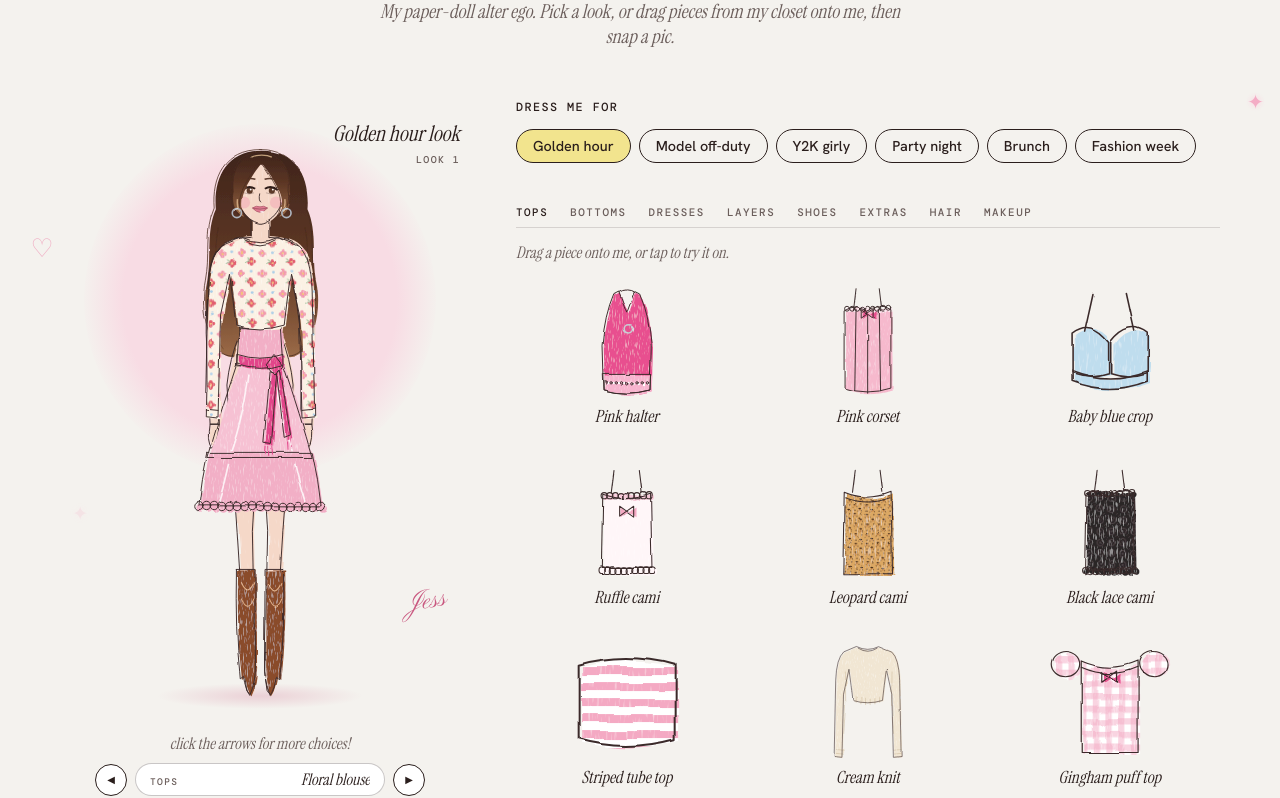
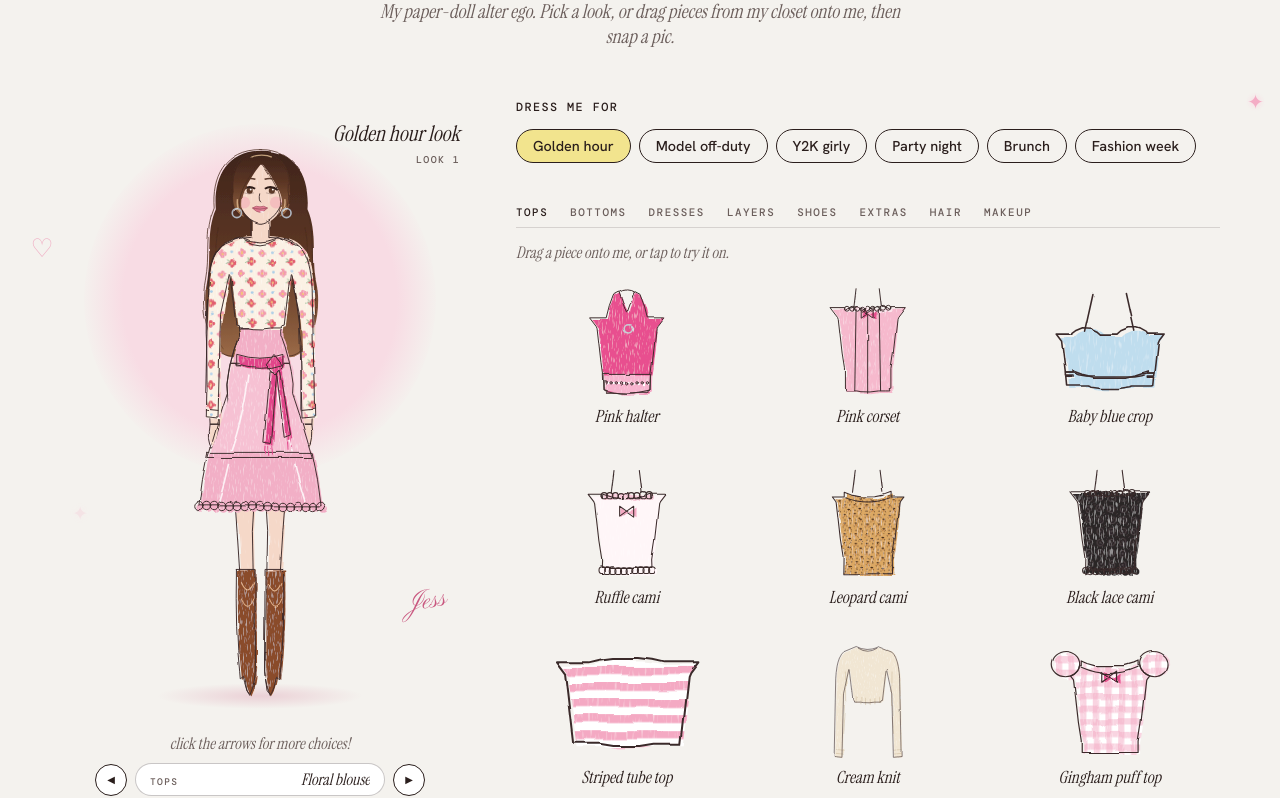
Before and after one commit to jessicakayleyyy/jessica-portfolio1, a Next.js app in the folder 1-code/: page / in a window 1280 px wide. Shown: the part 7004-7802 px from the top of the page. Built offline with nearby package versions, Linux system fonts and the light colour scheme.

Commit message:
Add files via upload

```diff
--- a/1-code/components/collage/wardrobe.ts
+++ b/1-code/components/collage/wardrobe.ts
@@ -301,30 +301,30 @@ export function hairFor(style: HairStyle, colour: HairColour) {
 }
 
 export const WARDROBE: Record<string, Garment> = {
-  halter:{cat:'Tops',name:'Pink halter',svg:`<path fill="#E8508F" d="M94 84 L100 100 L106 84 L110 86 Q117 102 119 126 L118 160 Q100 165 82 160 L81 126 Q83 102 90 86 Z"/><path fill="none" d="M94 84 Q100 80 106 84"/><path fill="#F7B4CE" d="M81.5 148 L118.5 148 L118 160 Q100 165 82 160 Z"/>${row(9,84,4,154.5,.9,'#fff')}<circle cx="100" cy="112" r="3.2" fill="none" style="stroke:#C7CCD3;stroke-width:1.2"/>`},
-  corset:{cat:'Tops',name:'Pink corset',svg:`<path fill="none" d="M89 106 L91 89 M111 106 L109 89"/><path fill="#F6B9CD" d="M82 106 Q91 100 100 106 Q109 100 118 106 L118 166 Q100 172 82 166 Z"/><path fill="none" d="M91 105 L90 168 M100 107 L100 170 M109 105 L110 168"/>${row(9,84,4,104.5,1.9,'#FCE4EC')}<path fill="#E8508F" d="M100 108 l-5 -3.5 0 7 z M100 108 l5 -3.5 0 7 z"/>`},
-  bluecrop:{cat:'Tops',name:'Baby blue crop',svg:`<path fill="none" d="M88 107 L92 89 M112 107 L108 89"/><path fill="#BFDDEE" d="M82 108 Q91 101 99.5 112 L99.5 127 Q91 130 82 127 Z M118 108 Q109 101 100.5 112 L100.5 127 Q109 130 118 127 Z"/><path fill="#BFDDEE" d="M82 126 Q100 133 118 126 L118 131 Q100 138 82 131 Z"/>`},
-  rufflecami:{cat:'Tops',name:'Ruffle cami',svg:`<path fill="none" d="M89 105 L91 89 M111 105 L109 89"/><path fill="#FFF6F8" d="M83 106 Q100 112 117 106 L118 158 L82 158 Z"/>${row(9,84,4,107,2.2,'#F7C9D8')}${row(10,82,4,160,2.4,'#FFF6F8')}<path fill="#F4A9C3" d="M100 118 l-5 -3.5 0 7 z M100 118 l5 -3.5 0 7 z"/>`},
-  leopardcami:{cat:'Tops',name:'Leopard cami',svg:`<path fill="none" d="M89 105 L91 89 M111 105 L109 89"/><path fill="url(#leopard)" d="M83 105 Q100 112 117 105 L118 164 L82 164 Z"/><path fill="none" d="M84 109 Q100 115 116 109"/>`},
-  lacecami:{cat:'Tops',name:'Black lace cami',svg:`<path fill="none" d="M89 105 L91 89 M111 105 L109 89"/><path fill="url(#blacklace)" d="M83 106 Q91 101 100 108 Q109 101 117 106 L118 160 L82 160 Z"/>${row(9,84,4,105.5,2,'#2B2526')}${row(10,82,4,161,2.2,'#2B2526')}`},
-  tube:{cat:'Tops',name:'Striped tube top',svg:`<path fill="url(#pinkstripe)" d="M82 108 Q100 103 118 108 L118 136 Q100 141 82 136 Z"/>`},
-  knit:{cat:'Tops',name:'Cream knit',svg:`<path fill="#F1E6D3" d="M86 89 Q100 96 114 89 L131 96 Q140 104 141 132 L143 230 L133 231 L131 150 L124 118 Q121 140 119 158 Q100 164 81 158 Q79 140 76 118 L69 150 L67 231 L57 230 L59 132 Q60 104 69 96 Z"/><path fill="none" d="M88 91 Q100 99 112 91"/><path fill="none" style="stroke:#CDBB9C;stroke-width:.7" d="M84 152 L84 160 M90 154 L90 162 M96 155 L96 163 M102 155 L102 163 M108 154 L108 162 M114 152 L114 160 M58 220 L68 221 M58 225 L68 226 M132 221 L142 220 M132 226 L142 225 M70 120 Q72 160 68 200 M130 120 Q128 160 132 200"/>`},
-  gingham:{cat:'Tops',name:'Gingham puff top',svg:`<ellipse cx="72" cy="102" rx="9" ry="8" fill="url(#gingham)"/><ellipse cx="128" cy="102" rx="9" ry="8" fill="url(#gingham)"/><path fill="url(#gingham)" d="M82 100 Q100 108 118 100 L118 158 L82 158 Z"/><path fill="none" d="M82 104 Q100 112 118 104"/><path fill="#E8508F" d="M100 110 l-5 -3.5 0 7 z M100 110 l5 -3.5 0 7 z"/>`},
-  bralette:{cat:'Tops',name:'Lace bralette',svg:`<path fill="none" d="M88 106 L90 89 M112 106 L110 89"/><path fill="#fff" d="M83 106 Q92 101 100 110 Q108 101 117 106 L117 128 Q100 132 83 128 Z"/><path fill="none" d="M100 110 L100 130 M86 112 q4 4 8 8 M114 112 q-4 4 -8 8"/>${row(9,84,4,129.5,2,'#fff')}`},
-  floral:{cat:'Tops',name:'Floral blouse',svg:`<path fill="url(#floral)" d="M86 89 Q100 96 114 89 L131 96 Q140 104 141 132 L143 230 L133 231 L131 150 L124 118 Q121 140 119 158 Q100 164 81 158 Q79 140 76 118 L69 150 L67 231 L57 230 L59 132 Q60 104 69 96 Z"/><path fill="none" d="M88 91 Q100 99 112 91 M57 224 L67 225 M133 225 L143 224"/>`},
+  halter:{cat:'Tops',name:'Pink halter',svg:`<path fill="#E8508F" d="M93.8 84.0 L94.2 84.2 L99.8 99.8 L100.4 99.4 L105.8 84.4 L106.4 84.2 L110.2 86.2 L113.4 94.8 L115.8 104.4 L128.6 104.4 L123.4 111.2 L122.8 112.6 L119.8 139.4 L118.6 148.0 L118.2 148.8 L118.0 158.6 L118.0 160.0 L116.6 160.4 L116.4 161.8 L108.6 161.8 L104.8 162.4 L95.4 162.4 L91.6 161.8 L83.6 161.8 L83.4 160.4 L82.0 160.0 L81.8 149.0 L81.4 148.2 L80.2 139.6 L77.2 112.8 L76.6 111.2 L71.4 104.4 L84.2 104.4 L86.6 95.0 L89.6 86.8 L90.2 85.8 Z"/><path fill="none" d="M94 84 Q100 80 106 84"/><path fill="#F7B4CE" d="M81.5 148 L118.5 148 L118 160 Q100 165 82 160 Z"/>${row(9,84,4,154.5,.9,'#fff')}<circle cx="100" cy="112" r="3.2" fill="none" style="stroke:#C7CCD3;stroke-width:1.2"/>`},
+  corset:{cat:'Tops',name:'Pink corset',svg:`<path fill="none" d="M89 106 L91 89 M111 106 L109 89"/><path fill="#F6B9CD" d="M90.0 103.0 L93.6 103.2 L95.8 103.8 L97.6 104.8 L97.8 103.6 L98.2 103.6 L98.0 105.0 L99.8 106.0 L103.6 104.0 L108.0 103.0 L111.6 103.2 L113.8 104.0 L113.8 103.6 L114.2 103.6 L114.2 104.2 L115.2 104.4 L117.4 105.8 L117.8 105.4 L117.8 103.6 L129.2 103.6 L123.4 111.2 L122.8 112.6 L119.8 139.4 L118.0 150.8 L118.0 166.0 L116.6 166.4 L117.2 168.2 L114.0 168.2 L108.4 168.2 L101.8 169.0 L94.8 168.8 L91.6 168.2 L82.8 168.2 L83.4 166.4 L82.0 166.0 L82.0 151.0 L80.2 139.6 L77.2 112.8 L76.6 111.2 L70.8 103.6 L82.2 103.6 L82.2 105.4 L82.6 105.8 L84.2 104.6 L85.6 104.2 L85.8 103.6 L86.8 103.8 Z M101.8 103.6 L102.2 103.6 L102.0 104.6 Z"/><path fill="none" d="M91 105 L90 168 M100 107 L100 170 M109 105 L110 168"/>${row(9,84,4,104.5,1.9,'#FCE4EC')}<path fill="#E8508F" d="M100 108 l-5 -3.5 0 7 z M100 108 l5 -3.5 0 7 z"/>`},
+  bluecrop:{cat:'Tops',name:'Baby blue crop',svg:`<path fill="none" d="M88 107 L92 89 M112 107 L108 89"/><path fill="#BFDDEE" d="M87.0 105.4 L91.4 105.6 L94.4 107.0 L96.0 108.4 L104.0 108.4 L105.8 106.8 L109.2 105.4 L112.8 105.4 L114.8 106.0 L117.6 107.6 L118.0 108.4 L125.6 108.4 L123.4 111.2 L122.8 112.6 L121.2 127.0 L117.6 127.0 L115.4 127.8 L112.0 128.4 L88.2 128.4 L84.6 127.8 L82.6 127.0 L78.8 127.0 L77.0 111.8 L74.4 108.4 L82.0 108.4 L82.0 108.0 L83.6 106.8 Z"/><path fill="#BFDDEE" d="M82.0 126.0 L86.2 127.6 L92.4 129.0 L107.4 129.0 L112.2 128.0 L118.0 126.0 L118.0 127.0 L121.2 127.0 L121.0 128.4 L118.0 128.4 L118.0 129.0 L121.0 129.0 L120.6 133.0 L119.8 133.2 L110.4 133.2 L109.6 133.6 L104.0 134.4 L96.2 134.4 L91.6 133.8 L89.8 133.2 L79.4 133.2 L79.0 129.0 L82.0 129.0 L82.0 128.4 L78.8 128.4 L78.8 127.0 L82.0 127.0 Z"/>`},
+  rufflecami:{cat:'Tops',name:'Ruffle cami',svg:`<path fill="none" d="M89 105 L91 89 M111 105 L109 89"/><path fill="#FFF6F8" d="M72.6 106.0 L82.0 106.0 L81.8 107.6 L82.8 109.0 L83.0 106.0 L90.6 108.2 L93.2 108.6 L94.2 108.2 L94.6 108.8 L97.0 109.0 L97.8 108.2 L98.2 108.2 L98.8 109.0 L101.2 109.0 L101.8 108.2 L102.6 108.8 L105.2 108.8 L105.8 108.2 L106.4 108.6 L108.2 108.4 L112.8 107.4 L116.6 106.0 L117.0 106.0 L117.2 109.0 L118.2 107.6 L118.0 106.0 L127.4 106.0 L123.4 111.2 L122.8 112.6 L119.8 139.2 L117.8 152.4 L118.0 158.0 L82.0 158.0 L82.2 152.4 L80.2 139.6 L77.2 112.8 L76.6 111.2 Z"/>${row(9,84,4,107,2.2,'#F7C9D8')}${row(10,82,4,160,2.4,'#FFF6F8')}<path fill="#F4A9C3" d="M100 118 l-5 -3.5 0 7 z M100 118 l5 -3.5 0 7 z"/>`},
+  leopardcami:{cat:'Tops',name:'Leopard cami',svg:`<path fill="none" d="M89 105 L91 89 M111 105 L109 89"/><path fill="url(#leopard)" d="M83.0 105.0 L89.0 107.2 L95.6 108.4 L105.8 108.2 L110.8 107.2 L117.0 105.0 L117.0 108.4 L125.6 108.4 L123.4 111.2 L122.8 112.6 L119.8 139.4 L117.8 152.4 L118.0 161.6 L118.0 164.0 L82.0 164.0 L82.2 152.4 L80.2 139.6 L77.2 112.8 L77.0 111.8 L74.4 108.4 L83.0 108.4 Z"/><path fill="none" d="M84 109 Q100 115 116 109"/>`},
+  lacecami:{cat:'Tops',name:'Black lace cami',svg:`<path fill="none" d="M89 105 L91 89 M111 105 L109 89"/><path fill="url(#blacklace)" d="M88.2 104.0 L91.6 104.0 L93.4 104.6 L94.2 104.4 L94.0 104.8 L95.6 105.2 L97.4 106.4 L98.2 106.2 L98.4 107.0 L99.0 107.4 L101.0 107.4 L101.8 106.2 L102.6 106.4 L104.8 105.0 L106.0 104.8 L105.8 104.4 L106.4 104.6 L108.4 104.0 L111.6 104.0 L113.6 104.6 L114.2 104.4 L114.2 104.8 L117.0 106.0 L117.0 107.2 L118.0 106.2 L117.8 104.4 L128.6 104.4 L123.4 111.2 L122.8 112.6 L119.8 139.4 L117.8 152.4 L118.0 160.0 L116.4 160.0 L82.0 160.0 L82.2 152.4 L80.2 139.6 L77.2 112.8 L76.6 111.2 L71.4 104.4 L82.2 104.4 L82.0 106.2 L83.0 107.2 L83.2 105.8 L85.8 104.8 L85.8 104.4 L86.4 104.6 Z"/>${row(9,84,4,105.5,2,'#2B2526')}${row(10,82,4,161,2.2,'#2B2526')}`},
+  tube:{cat:'Tops',name:'Striped tube top',svg:`<path fill="url(#pinkstripe)" d="M95.2 105.6 L104.6 105.6 L109.8 106.2 L114.2 107.2 L126.4 107.2 L123.4 111.2 L122.8 112.6 L120.0 137.6 L110.0 137.6 L104.8 138.4 L95.4 138.4 L90.2 137.6 L80.0 137.6 L77.0 111.8 L73.6 107.2 L85.8 107.2 L90.0 106.2 Z"/>`},
+  knit:{cat:'Tops',name:'Cream knit',svg:`<path fill="#F1E6D3" d="M85.8 89.0 L91.6 91.4 L99.2 92.6 L105.8 92.0 L110.6 90.6 L114.2 89.0 L115.0 89.6 L131.0 96.0 L133.6 98.8 L135.8 102.6 L138.0 108.6 L139.4 114.8 L140.4 122.0 L141.0 130.2 L143.0 230.0 L133.0 231.0 L131.0 149.6 L124.2 118.4 L123.8 118.4 L122.6 127.4 L119.0 158.0 L117.2 158.4 L116.8 158.8 L116.8 160.2 L109.0 160.2 L102.0 161.0 L94.6 160.8 L91.2 160.2 L83.2 160.2 L83.0 158.4 L81.0 158.0 L77.2 126.0 L76.2 118.6 L75.8 118.2 L69.0 149.4 L67.0 231.0 L57.0 230.0 L59.0 130.4 L59.6 122.2 L60.8 113.8 L62.0 108.8 L63.8 103.6 L66.6 98.6 L69.2 95.8 Z"/><path fill="none" d="M88 91 Q100 99 112 91"/><path fill="none" style="stroke:#CDBB9C;stroke-width:.7" d="M84 152 L84 160 M90 154 L90 162 M96 155 L96 163 M102 155 L102 163 M108 154 L108 162 M114 152 L114 160 M58 220 L68 221 M58 225 L68 226 M132 221 L142 220 M132 226 L142 225 M70 120 Q72 160 68 200 M130 120 Q128 160 132 200"/>`},
+  gingham:{cat:'Tops',name:'Gingham puff top',svg:`<ellipse cx="72" cy="102" rx="9" ry="8" fill="url(#gingham)"/><ellipse cx="128" cy="102" rx="9" ry="8" fill="url(#gingham)"/><path fill="url(#gingham)" d="M82.0 100.0 L85.6 101.6 L90.4 103.0 L109.4 103.0 L115.4 101.2 L118.0 100.0 L118.0 103.0 L119.2 103.2 L119.2 104.0 L120.2 106.2 L122.4 108.4 L124.8 109.4 L123.0 111.8 L122.8 112.6 L119.8 139.4 L118.0 150.8 L118.0 155.0 L118.0 158.0 L82.0 158.0 L82.0 151.0 L80.2 139.6 L77.2 112.8 L77.0 111.8 L75.2 109.6 L77.6 108.4 L79.8 106.2 L80.6 104.6 L80.8 103.2 L82.0 103.0 Z"/><path fill="none" d="M82 104 Q100 112 118 104"/><path fill="#E8508F" d="M100 110 l-5 -3.5 0 7 z M100 110 l5 -3.5 0 7 z"/>`},
+  bralette:{cat:'Tops',name:'Lace bralette',svg:`<path fill="none" d="M88 106 L90 89 M112 106 L110 89"/><path fill="#fff" d="M88.2 104.2 L90.2 104.2 L93.0 104.8 L95.8 106.2 L97.4 107.6 L102.6 107.6 L103.6 106.6 L106.4 105.0 L109.6 104.2 L113.0 104.4 L115.0 105.0 L117.0 106.0 L117.0 107.6 L126.2 107.6 L123.4 111.2 L122.8 112.6 L121.0 129.8 L118.0 130.0 L118.0 128.8 L117.2 127.8 L114.6 128.4 L114.2 128.8 L113.8 128.6 L106.0 129.8 L97.6 130.0 L91.8 129.6 L86.6 128.6 L85.8 128.8 L85.6 128.4 L82.8 127.8 L82.0 128.8 L82.0 130.0 L79.0 130.0 L77.0 111.8 L73.8 107.6 L83.0 107.6 L83.2 105.8 L86.0 104.6 Z"/><path fill="none" d="M100 110 L100 130 M86 112 q4 4 8 8 M114 112 q-4 4 -8 8"/>${row(9,84,4,129.5,2,'#fff')}`},
+  floral:{cat:'Tops',name:'Floral blouse',svg:`<path fill="url(#floral)" d="M85.8 89.0 L91.6 91.4 L99.2 92.6 L105.8 92.0 L110.6 90.6 L114.2 89.0 L115.0 89.6 L131.0 96.0 L133.6 98.8 L135.8 102.6 L138.0 108.6 L139.4 114.8 L140.4 122.0 L141.0 130.2 L143.0 230.0 L133.0 231.0 L131.0 149.6 L124.2 118.4 L123.8 118.4 L122.6 127.4 L119.0 158.0 L117.2 158.4 L116.8 158.8 L116.8 160.2 L109.0 160.2 L102.0 161.0 L94.6 160.8 L91.2 160.2 L83.2 160.2 L83.0 158.4 L81.0 158.0 L77.2 126.0 L76.2 118.6 L75.8 118.2 L69.0 149.4 L67.0 231.0 L57.0 230.0 L59.0 130.4 L59.6 122.2 L60.8 113.8 L62.0 108.8 L63.8 103.6 L66.6 98.6 L69.2 95.8 Z"/><path fill="none" d="M88 91 Q100 99 112 91 M57 224 L67 225 M133 225 L143 224"/>`},
   tee:{cat:'Tops',name:'Baby tee',svg:`<path fill="#F7BCCF" d="M86 89 Q100 97 114 89 L130 97 L139 121 L127 125 L123 116 Q120 142 118 168 L82 168 Q80 142 77 116 L73 125 L61 121 L70 97 Z"/><path fill="none" d="M88 91 Q100 99 112 91"/><path fill="#E9649E" style="stroke:none" d="M100 127 c-2 -3 -6 -1 -4 2 l4 4 4 -4 c2 -3 -2 -5 -4 -2z"/>`},
-  lowrise:{cat:'Bottoms',name:'Low-rise flares',svg:`<path fill="#7F9DBF" d="M79 186 Q100 192 121 186 L126 206 Q128 300 138 434 L108 434 L101 242 L99 242 L92 434 L62 434 Q72 300 74 206 Z"/><path fill="none" d="M100 192 L100 240 M84 196 Q90 202 97 200 M116 196 Q110 202 103 200"/><path fill="none" style="stroke:#B9CBE0;stroke-width:1" d="M84 300 Q82 360 76 420 M116 300 Q118 360 124 420"/>`},
-  dotmini:{cat:'Bottoms',name:'Polka-dot ruffle mini',svg:`<path fill="url(#hotdots)" d="M79 182 Q100 188 121 182 L126 206 L74 206 Z"/><path fill="url(#hotdots)" d="M74 204 L126 204 Q133 216 136 228 L64 228 Q67 216 74 204 Z"/>${row(13,64,6,228.5,3,'#E8508F')}`},
-  sweats:{cat:'Bottoms',name:'Grey sweats',svg:`<path fill="#BDBABC" d="M81 178 Q100 184 119 178 L127 210 Q133 330 129 426 Q120 432 108 430 L102 244 L98 244 L92 430 Q80 432 71 426 Q67 330 73 210 Z"/><path fill="#F4A9C3" d="M81 178 Q100 184 119 178 L120 186 Q100 192 80 186 Z"/><path fill="none" d="M97 186 L95 200 M103 186 L105 200 M71 414 Q82 420 92 416 M108 416 Q118 420 129 414"/>`},
-  denim:{cat:'Bottoms',name:'Denim bow midi',svg:`<path fill="#8FA6C0" d="M79 186 Q100 192 121 186 L132 300 Q100 307 68 300 Z"/><path fill="none" d="M100 192 L100 300 M80 196 Q100 202 120 196 M110 238 L104 264 M114 238 L120 264"/><path fill="#7A92AE" d="M112 236 Q122 226 128 234 Q122 242 112 236 Z M112 236 Q102 226 96 234 Q102 242 112 236 Z"/>`},
-  petticoat:{cat:'Bottoms',name:'Tulle petticoat',svg:`<path fill="#F2AFC6" d="M84 160 L116 160 L118 190 L82 190 Z"/><path fill="#F6C1D3" d="M82 188 L118 188 Q132 230 141 262 L59 262 Q68 230 82 188 Z"/><path fill="#F2AFC6" d="M59 258 L141 258 Q146 280 148 300 L52 300 Q54 280 59 258 Z"/>${row(17,52,6,300.5,3.3,'#F2AFC6')}<path fill="none" style="stroke:#fff;stroke-opacity:.8;stroke-width:1.3" d="M90 196 Q86 228 76 256 M110 196 Q114 228 124 256 M74 266 Q70 284 66 296 M126 266 Q130 284 134 296"/>`},
+  lowrise:{cat:'Bottoms',name:'Low-rise flares',svg:`<path fill="#7F9DBF" d="M77 186 Q100 192 123 186 L126.8 206 Q128.5 300 138 434 L102.6 434 Q101.8 330 101 236 L99 236 Q98.2 330 97.4 434 L62 434 Q71.5 300 73.2 206 Z"/><path fill="none" d="M100 192 L100 240 M84 196 Q90 202 97 200 M116 196 Q110 202 103 200"/><path fill="none" style="stroke:#B9CBE0;stroke-width:1" d="M84 300 Q82 360 76 420 M116 300 Q118 360 124 420"/>`},
+  dotmini:{cat:'Bottoms',name:'Polka-dot ruffle mini',svg:`<path fill="url(#hotdots)" d="M79.0 182.0 L84.0 183.4 L89.6 184.4 L110.2 184.4 L121.0 182.0 L121.4 184.4 L122.4 184.4 L122.8 185.8 L124.6 194.4 L125.8 202.6 L125.6 204.6 L126.0 206.0 L123.4 206.0 L74.0 206.0 L74.4 204.8 L74.4 201.0 L76.2 190.4 L77.6 184.4 L78.6 184.4 Z"/><path fill="url(#hotdots)" d="M74 204 L126 204 Q133 216 136 228 L64 228 Q67 216 74 204 Z"/>${row(13,64,6,228.5,3,'#E8508F')}`},
+  sweats:{cat:'Bottoms',name:'Grey sweats',svg:`<path fill="#BDBABC" d="M78 178 Q100 184 122 178 L127.4 210 Q133 330 129 426 Q118 432 102.8 430 Q102 330 101 238 L99 238 Q98 330 97.2 430 Q82 432 71 426 Q67 330 72.6 210 Z"/><path fill="#F4A9C3" d="M78 178 Q100 184 122 178 L122.8 186 Q100 192 77.2 186 Z"/><path fill="none" d="M97 186 L95 200 M103 186 L105 200 M71 414 Q84 420 97.3 416 M102.7 416 Q116 420 129 414"/>`},
+  denim:{cat:'Bottoms',name:'Denim bow midi',svg:`<path fill="#8FA6C0" d="M79.0 186.0 L84.0 187.4 L91.6 188.6 L108.4 188.6 L115.8 187.4 L121.0 186.0 L121.2 188.6 L123.4 188.6 L126.0 204.2 L124.6 224.6 L132.0 300.0 L122.0 301.8 L119.2 302.2 L119.2 303.0 L110.4 303.0 L107.0 303.4 L80.8 303.0 L80.8 302.2 L80.0 302.0 L76.0 301.6 L68.0 300.0 L75.4 224.6 L74.0 204.4 L76.6 188.6 L78.8 188.6 Z"/><path fill="none" d="M100 192 L100 300 M80 196 Q100 202 120 196 M110 238 L104 264 M114 238 L120 264"/><path fill="#7A92AE" d="M112 236 Q122 226 128 234 Q122 242 112 236 Z M112 236 Q102 226 96 234 Q102 242 112 236 Z"/>`},
+  petticoat:{cat:'Bottoms',name:'Tulle petticoat',svg:`<path fill="#F2AFC6" d="M83.2 160.0 L116.8 160.0 L116.2 162.8 L116.4 166.4 L117.2 167.8 L119.8 175.2 L123.2 187.6 L123.2 188.0 L117.8 188.0 L118.0 190.0 L116.8 190.0 L82.0 190.0 L82.2 188.0 L76.8 188.0 L80.0 176.0 L83.6 166.4 L83.8 163.0 Z"/><path fill="#F6C1D3" d="M76.8 188.0 L123.2 188.0 L124.6 194.4 L126.0 204.2 L125.6 211.6 L131.4 229.2 L141.0 261.6 L141.0 262.0 L123.2 262.0 L59.0 262.0 L66.8 235.2 L74.4 211.6 L74.0 204.4 L75.4 194.6 Z"/><path fill="#F2AFC6" d="M59 258 L141 258 Q146 280 148 300 L52 300 Q54 280 59 258 Z"/>${row(17,52,6,300.5,3.3,'#F2AFC6')}<path fill="none" style="stroke:#fff;stroke-opacity:.8;stroke-width:1.3" d="M90 196 Q86 228 76 256 M110 196 Q114 228 124 256 M74 266 Q70 284 66 296 M126 266 Q130 284 134 296"/>`},
   tulle:{cat:'Bottoms',name:'White tulle skirt',svg:`<path fill="#fff" d="M83 163 L117 163 L118 172 L82 172 Z"/><path fill="#FBF8F6" d="M82 171 L118 171 Q128 196 132 214 L68 214 Q72 196 82 171 Z"/><path fill="#fff" d="M68 210 L132 210 Q137 228 139 242 L61 242 Q63 228 68 210 Z"/>${row(14,62,6,242.5,3,'#fff')}`},
-  poodle:{cat:'Bottoms',name:'Poodle skirt',svg:`<path fill="#F5A9C6" d="M83 165 L117 165 L131 262 L69 262 Z"/><path fill="none" d="M83 172 L117 172"/><path fill="#2B2526" style="stroke:none" d="M106 222 q4 -6 8 -2 q3 -5 6 0 l-2 12 q2 4 -2 6 l-1 6 h-2 l1 -7 q-6 1 -8 -3 l-2 9 h-2 l2 -11 q-3 -4 2 -10z"/><path fill="none" style="stroke:#2B2526;stroke-width:.8" d="M114 220 Q120 200 112 186"/>`},
-  ruffle:{cat:'Dresses',name:'Pink ruffle dress',svg:`<path fill="none" d="M88 104 L90 89 M112 104 L110 89"/><path fill="#F8CFDC" d="M84 104 Q100 99 116 104 L117 150 L83 150 Z"/><path fill="#F7C3D3" d="M83 148 L117 148 L123 198 L77 198 Z"/><path fill="#F8CFDC" d="M77 194 L123 194 L131 246 L69 246 Z"/><path fill="#F7C3D3" d="M69 242 L131 242 L139 292 L61 292 Z"/>${row(8,79,6,198.5,3.2,'#F7C3D3')}${row(11,70,6,246.5,3.3,'#F8CFDC')}${row(14,61,6,292.5,3.4,'#F7C3D3')}<path fill="#E8508F" d="M100 106 l-5 -3.5 0 7 z M100 106 l5 -3.5 0 7 z"/>`},
-  beaded:{cat:'Dresses',name:'Beaded babydoll',svg:`<path fill="none" d="M88 104 L90 89 M112 104 L110 89"/><path fill="url(#beads)" d="M84 104 Q100 99 116 104 L117 136 Q124 180 130 224 L70 224 Q76 180 83 136 Z"/><path fill="none" d="M83 136 Q100 141 117 136"/><path fill="#F7C9D8" d="M70 222 Q74 232 78 224 Q82 234 86 224 Q90 234 94 224 Q98 234 102 224 Q106 234 110 224 Q114 234 118 224 Q122 234 126 224 Q130 232 130 222 Z"/><path fill="#F4A9C3" d="M90 92 l-4 -3 0 6 z M90 92 l4 -3 0 6 z M110 92 l-4 -3 0 6 z M110 92 l4 -3 0 6 z"/>`},
-  mintdot:{cat:'Dresses',name:'Mint dot mini',svg:`<path fill="url(#mintdots)" d="M83 106 Q100 100 117 106 L118 160 Q124 186 128 212 L72 212 Q76 186 82 160 Z"/>${row(12,67,6,220,3.2,'#D8EBDD')}${row(11,70,6,214,3.4,'#FBF7EC')}<path fill="#fff" d="M92 106 Q96 100 100 106 Q96 112 92 106 Z"/>`},
-  corsetdress:{cat:'Dresses',name:'Corset tulle dress',svg:`<path fill="none" d="M89 106 L91 89 M111 106 L109 89"/><path fill="#F7D2DE" d="M80 166 L120 166 L134 250 L124 238 L118 258 L108 242 L100 262 L92 242 L82 258 L76 238 L66 250 Z"/><path fill="#F4AFC6" d="M82 106 Q91 100 100 106 Q109 100 118 106 L119 170 Q100 176 81 170 Z"/><path fill="none" d="M91 105 L90 172 M100 107 L100 174 M109 105 L110 172"/>`},
-  gown:{cat:'Dresses',name:'Black lace slip',svg:`<path fill="none" d="M88 104 L90 89 M112 104 L110 89"/><path fill="url(#blacklace)" d="M85 104 Q100 98 115 104 L117 165 Q122 190 126 210 L139 437 L61 437 L74 210 Q78 190 83 165 Z"/>${row(9,84,4,103,2.1,'#2B2526')}${row(14,61,6,437.5,3.2,'#2B2526')}<path fill="none" style="stroke:#fff;stroke-opacity:.18;stroke-width:2.4" d="M95 120 Q93 260 82 428 M110 140 Q114 280 122 428"/>`},
+  poodle:{cat:'Bottoms',name:'Poodle skirt',svg:`<path fill="#F5A9C6" d="M83.0 165.0 L117.0 165.0 L117.6 169.4 L119.8 175.2 L122.8 185.8 L125.4 199.4 L126.0 206.0 L125.0 221.2 L131.0 261.4 L131.0 262.0 L117.0 262.0 L69.0 262.0 L75.0 221.4 L74.0 206.2 L74.8 198.2 L77.2 186.0 L80.0 176.0 L82.4 169.6 Z"/><path fill="none" d="M83 172 L117 172"/><path fill="#2B2526" style="stroke:none" d="M106 222 q4 -6 8 -2 q3 -5 6 0 l-2 12 q2 4 -2 6 l-1 6 h-2 l1 -7 q-6 1 -8 -3 l-2 9 h-2 l2 -11 q-3 -4 2 -10z"/><path fill="none" style="stroke:#2B2526;stroke-width:.8" d="M114 220 Q120 200 112 186"/>`},
+  ruffle:{cat:'Dresses',name:'Pink ruffle dress',svg:`<path fill="none" d="M88 104 L90 89 M112 104 L110 89"/><path fill="#F8CFDC" d="M95.8 101.6 L105.8 101.8 L111.8 102.8 L115.4 104.0 L128.8 104.0 L123.4 111.2 L122.8 112.6 L121.6 125.0 L118.4 149.0 L117.0 149.0 L117.0 150.0 L104.2 150.0 L83.0 150.0 L83.0 149.2 L81.6 149.2 L78.4 125.2 L77.0 111.8 L71.2 104.4 L71.2 104.0 L84.4 104.0 L88.0 102.8 Z"/><path fill="#F7C3D3" d="M83.0 148.0 L117.0 148.0 L117.0 149.0 L118.4 149.0 L117.6 154.0 L120.4 177.4 L122.8 185.8 L124.4 194.0 L122.6 194.0 L123.0 198.0 L116.8 198.0 L77.0 198.0 L77.6 194.0 L75.6 194.0 L75.6 193.6 L77.2 186.0 L79.6 177.4 L82.4 154.2 L81.6 149.2 L83.0 149.2 Z"/><path fill="#F8CFDC" d="M75.6 194.0 L124.4 194.0 L126.0 204.2 L125.6 211.6 L131.0 245.4 L131.0 246.0 L124.4 246.0 L69.0 246.0 L74.4 211.8 L74.0 204.4 Z M76.6 196.6 L75.8 197.8 L76.0 199.8 Z M123.6 196.6 L123.4 197.4 L124.0 200.0 L124.2 197.8 Z"/><path fill="#F7C3D3" d="M69 242 L131 242 L139 292 L61 292 Z"/>${row(8,79,6,198.5,3.2,'#F7C3D3')}${row(11,70,6,246.5,3.3,'#F8CFDC')}${row(14,61,6,292.5,3.4,'#F7C3D3')}<path fill="#E8508F" d="M100 106 l-5 -3.5 0 7 z M100 106 l5 -3.5 0 7 z"/>`},
+  beaded:{cat:'Dresses',name:'Beaded babydoll',svg:`<path fill="none" d="M88 104 L90 89 M112 104 L110 89"/><path fill="url(#beads)" d="M95.8 101.6 L105.8 101.8 L111.8 102.8 L115.4 104.0 L128.8 104.0 L123.4 111.2 L122.8 112.6 L121.6 125.0 L118.6 147.0 L124.4 183.8 L130.0 224.0 L104.2 224.0 L70.0 224.0 L76.0 181.2 L81.4 147.2 L78.4 125.2 L77.0 111.8 L71.2 104.0 L84.4 104.0 L88.0 102.8 Z"/><path fill="none" d="M83 136 Q100 141 117 136"/><path fill="#F7C9D8" d="M70.0 222.0 L130.0 222.0 L129.8 226.0 L129.0 227.6 L128.2 227.4 L127.4 226.6 L126.2 224.2 L125.8 224.2 L124.6 227.0 L123.4 228.4 L122.6 229.0 L121.6 229.0 L120.8 228.6 L119.8 227.2 L116.2 227.2 L115.0 228.8 L113.6 229.0 L112.8 228.6 L111.8 227.2 L108.2 227.2 L107.0 228.8 L105.6 229.0 L104.8 228.6 L103.8 227.2 L100.2 227.2 L99.0 228.8 L97.6 229.0 L96.8 228.6 L95.8 227.2 L92.2 227.2 L91.0 228.8 L89.6 229.0 L88.8 228.6 L87.8 227.2 L84.2 227.2 L83.0 228.8 L81.6 229.0 L80.8 228.6 L79.8 227.2 L75.4 227.2 L74.8 227.6 L73.2 227.2 L71.2 224.8 Z"/><path fill="#F4A9C3" d="M90 92 l-4 -3 0 6 z M90 92 l4 -3 0 6 z M110 92 l-4 -3 0 6 z M110 92 l4 -3 0 6 z"/>`},
+  mintdot:{cat:'Dresses',name:'Mint dot mini',svg:`<path fill="url(#mintdots)" d="M98.2 103.0 L107.8 103.6 L112.6 104.6 L114.6 105.4 L127.8 105.4 L123.4 111.2 L122.8 112.6 L119.8 139.4 L117.8 152.4 L117.8 155.8 L118.0 160.4 L123.6 186.0 L128.0 212.0 L101.8 212.0 L72.0 212.0 L76.4 186.2 L82.0 160.6 L82.2 156.0 L82.2 152.4 L80.2 139.6 L77.2 112.8 L76.6 111.2 L72.2 105.4 L85.2 105.4 L90.8 103.8 Z"/>${row(12,67,6,220,3.2,'#D8EBDD')}${row(11,70,6,214,3.4,'#FBF7EC')}<path fill="#fff" d="M92 106 Q96 100 100 106 Q96 112 92 106 Z"/>`},
+  corsetdress:{cat:'Dresses',name:'Corset tulle dress',svg:`<path fill="none" d="M89 106 L91 89 M111 106 L109 89"/><path fill="#F7D2DE" d="M80.0 166.0 L120.0 166.0 L120.2 166.6 L134.0 249.8 L124.2 238.4 L124.2 238.0 L123.6 238.8 L123.0 248.8 L120.6 248.8 L118.0 257.8 L112.4 248.8 L107.0 248.8 L105.2 248.8 L100.0 261.8 L94.8 248.8 L87.6 248.8 L82.0 257.8 L79.4 249.0 L77.0 248.8 L76.4 239.0 L76.0 238.0 L66.0 249.8 Z"/><path fill="#F4AFC6" d="M90.0 103.0 L95.2 103.6 L98.4 105.2 L101.6 105.2 L103.6 104.0 L108.0 103.0 L113.2 103.6 L116.4 105.2 L128.0 105.2 L123.4 111.2 L122.8 112.6 L121.6 125.0 L118.6 146.6 L119.0 170.0 L111.2 172.0 L102.0 173.0 L94.6 172.8 L85.8 171.4 L81.0 170.0 L81.4 146.8 L78.4 125.2 L77.2 112.8 L76.6 111.2 L72.0 105.2 L83.6 105.2 L85.6 104.0 Z"/><path fill="none" d="M91 105 L90 172 M100 107 L100 174 M109 105 L110 172"/>`},
+  gown:{cat:'Dresses',name:'Black lace slip',svg:`<path fill="none" d="M88 104 L90 89 M112 104 L110 89"/><path fill="url(#blacklace)" d="M98.4 101.0 L104.2 101.2 L111.2 102.6 L115.0 104.0 L115.0 106.2 L127.2 106.2 L123.4 111.2 L122.8 112.6 L119.8 139.4 L116.8 158.8 L116.8 162.6 L117.0 165.6 L118.0 170.6 L121.2 179.8 L123.8 190.2 L126.0 204.2 L125.8 209.6 L126.6 219.0 L139.0 435.6 L139.0 437.0 L101.6 437.0 L61.0 437.0 L73.8 212.2 L74.2 209.6 L74.0 204.4 L76.2 190.4 L79.2 178.6 L82.0 170.6 L83.2 162.8 L83.2 159.0 L80.2 139.6 L77.2 112.8 L77.0 111.8 L72.8 106.2 L85.0 106.2 L85.2 103.8 L92.0 101.8 Z M70.4 103.0 L82.0 103.0 L82.2 104.2 L83.2 105.0 L71.8 105.0 Z M118.0 103.0 L129.6 103.0 L128.2 104.8 L116.8 105.0 L117.8 104.2 Z"/>${row(9,84,4,103,2.1,'#2B2526')}${row(14,61,6,437.5,3.2,'#2B2526')}<path fill="none" style="stroke:#fff;stroke-opacity:.18;stroke-width:2.4" d="M95 120 Q93 260 82 428 M110 140 Q114 280 122 428"/>`},
   plaid:{cat:'Layers',name:'Pink plaid jacket',svg:`<path fill="url(#plaid)" d="M91 88 L70 96 Q60 104 58 132 L56 236 L68 236 L70 150 L77 122 L80 160 Q76 176 72 192 L128 192 Q124 176 120 160 L123 122 L130 150 L132 236 L144 236 L142 132 Q140 104 130 96 L109 88 Q100 96 91 88 Z"/><path fill="url(#plaid)" d="M91 88 L92 79 L108 79 L109 88 Q100 94 91 88 Z"/><path fill="none" d="M100 94 L100 192 M80 162 Q100 168 120 162"/>${[108,124,140,156,176].map(y=>`<circle cx="104" cy="${y}" r="2" fill="#E8508F"/>`).join('')}`},
   track:{cat:'Layers',name:'Polka-dot track top',svg:`<path fill="url(#bwdots)" d="M91 88 L70 96 Q60 104 58 132 L56 236 L68 236 L70 150 L77 122 L80 170 L120 170 L123 122 L130 150 L132 236 L144 236 L142 132 Q140 104 130 96 L109 88 Q100 96 91 88 Z"/><path fill="#2B2526" d="M80 168 L120 168 L120 178 L80 178 Z M91 88 L92 79 L108 79 L109 88 Q100 94 91 88 Z M56 228 L68 228 L68 236 L56 236 Z M132 228 L144 228 L144 236 L132 236 Z"/><path fill="none" d="M100 80 L100 178"/><path fill="none" style="stroke:#fff;stroke-width:1.4" d="M64 104 L60.5 226 M67 106 L63.5 226 M136 104 L139.5 226 M133 106 L136.5 226"/>`},
   furcardi:{cat:'Layers',name:'Fuzzy-cuff cardi',svg:`<path fill="#A9A6A9" d="M92 88 L70 96 Q61 104 60 132 L58 222 L68 222 L70 150 L77 124 L79 176 L97 178 L95 120 Z M108 88 L130 96 Q139 104 140 132 L142 222 L132 222 L130 150 L123 124 L121 176 L103 178 L105 120 Z"/><path fill="#CFCBCC" d="M56 220 Q54 230 58 238 Q63 242 68 238 Q72 230 70 220 Q63 216 56 220 Z M144 220 Q146 230 142 238 Q137 242 132 238 Q128 230 130 220 Q137 216 144 220 Z"/>${[132,146,160].map(y=>`<circle cx="96" cy="${y}" r="1.4" fill="#EDEAEA"/>`).join('')}`},
```
